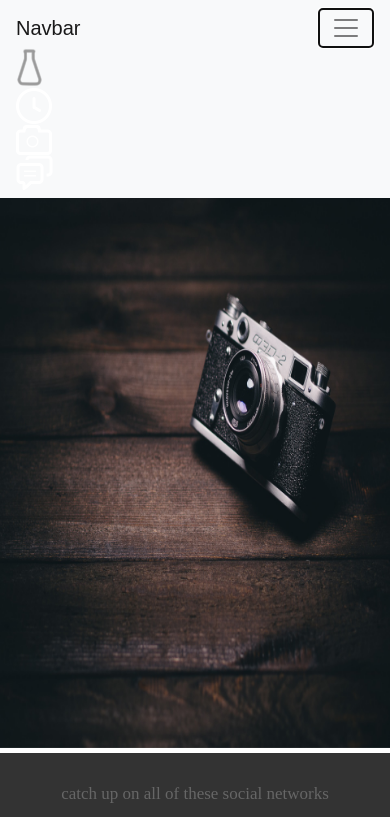
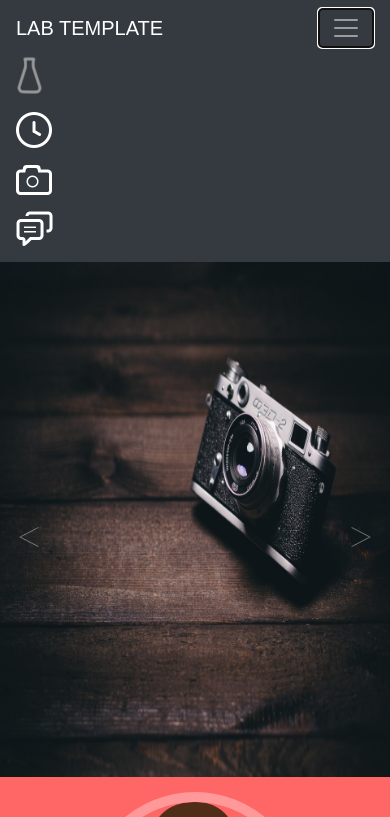
Before and after one commit to HenriBresteau/Lab, a plain HTML site: page index.html in a window 390 px wide. Both pictures are taken after a click on the button "Toggle navigation". Shown: the top 817 px of the page. Drawn offline with nearby package versions, Linux system fonts and the light colour scheme.

```diff
--- a/index.html
+++ b/index.html
@@ -14,24 +14,24 @@
 	<body>
 		<!-- Navigation  ================================================== -->
 		<header class="header header-sticky header-transparent">
-        <div class="container">
+				<div class="container-fluid">
 						<div class="row">
 
-                <nav class="navbar navbar-expand-lg navbar-light bg-light">
-                    <a class="navbar-brand" href="#">Navbar</a>
-                    <button aria-controls="navbarNavAltMarkup" aria-expanded="false" aria-label="Toggle navigation"
-                            class="navbar-toggler" data-target="#navbarNavAltMarkup" data-toggle="collapse"
-                            type="button">
+							<nav class="navbar navbar-expand-lg navbar-dark bg-dark ">
+								<a class="navbar-brand" href="#">LAB TEMPLATE</a>
+								<button class="navbar-toggler" type="button" data-toggle="collapse" data-target="#navbarSupportedContent" aria-controls="navbarSupportedContent" aria-expanded="false" aria-label="Toggle navigation">
 									<span class="navbar-toggler-icon"></span>
 								</button>
-                    <div class="collapse navbar-collapse" id="navbarNavAltMarkup">
-                        <div class="navbar-nav">
-                            <a href="#"> <img src="asset/img/header/lab.png"> </a>
-                            <a href="#"> <img src="asset/img/header/clock.png"></a>
-                            <a href="#"> <img src="asset/img/header/camera.png"></a>
-                            <a href="#"> <img src="asset/img/header/chat.png"></a>
+
+								<div class="collapse navbar-collapse " id="navbarSupportedContent">
+									<div class="navbar-nav offset-lg-9 ">
+										<a class="nav-item active nav-link"  href="#"> <img src="asset/img/header/lab.png"> </a>
+										<a class="nav-item nav-link" href="#"> <img src="asset/img/header/clock.png"></a>
+										<a class="nav-item nav-link" href="#"> <img src="asset/img/header/camera.png"></a>
+										<a class="nav-item nav-link" href="#"> <img src="asset/img/header/chat.png"></a>
 									</div>
 								</div>
+
 							</nav>
 						</div>
 				</div>
@@ -39,9 +39,8 @@
 
 
 		<main role="main">
-          <div class="container">
-              <!-- Caroussel
-              ================================================== -->
+			<div class="container-fluid text-center">
+				<!-- Caroussel ================================================== -->
 				<div class="row">
 					<div id="carousel1" class="carousel slide" data-ride="carousel">
 						<div class="carousel-inner">
@@ -49,27 +48,54 @@
 								<img  src="asset/img/content/photo1.png" alt="Photo numéro 1">
 							</div>
 							<div class ="carousel-item">
-                      <img src="asset/img/content/photo2.jpg" alt="Photo numéro 2">
+								<img  src="asset/img/content/photo2.jpg" alt="Photo numéro 2">
 							</div>
 							<div class ="carousel-item">
-                      <img src="asset/img/content/photo3.jpg" alt="Photo numéro 3">
+								<img  src="asset/img/content/photo3.jpg" alt="Photo numéro 3">
 							</div>
+							<a class="carousel-control-prev" href="#carousel1" role="button" data-slide="prev">
+							<span class="carousel-control-prev-icon" aria-hidden="true"></span>
+							<span class="sr-only">Previous</span>
+							</a>
+							<a class="carousel-control-next" href="#carousel1" role="button" data-slide="next">
+							<span class="carousel-control-next-icon" aria-hidden="true"></span>
+							<span class="sr-only">Next</span>
+							</a>
 						</div>
 
 					</div>
 
-              <!-- Corps de page
-              ================================================== -->
-              <div class="row">
-                  <p>ton corps de page</p>
+				<!-- Corps de page ================================================== -->
+
+						<div id="carousel2" class="carousel slide" data-ride="carousel">
+							<ol class="carousel-indicators">
+								<li data-target="#carousel2" data-slide-to="0" class="active"></li>
+								<li data-target="#carousel2" data-slide-to="1"></li>
+								<li data-target="#carousel2" data-slide-to="2"></li>
+							</ol>
+							<div class="carousel-inner">
+								<div class="carousel-item active">
+									<img id="Car1" src="asset/img/content/profil.png" alt="photo de profil numéro 1">
+								</div>
+								<div class="carousel-item">
+									<img id="Car1" src="asset/img/content/profil2.png" alt="photo de profil numéro 2">
+								</div>
+								<div class="carousel-item">
+									<img id="Car1" src="asset/img/content/profil3.png" alt="photo de profil numéro 3">
+								</div>
+							</div>
+							<h2> J'ai plusieurs profils donc je vous les montre.</h2>
+							<h2> Voici mes différents profils </h2>
+							<p> Henri Bresteau - Designer de Lab of Template </p>
+						</div>
 					</div>
 			</div>
 		</main>
 
 		<!-- Pied de page
 		================================================== -->
-    <footer class="container text-center">
-        <p> catch up on all of these social networks </p>
+		<footer class="container-fluid text-center ">
+			<h2> catch up on all of these social networks </h2>
 
 			<img src="asset/img/footer/Twitter.png" href="#">
 			<img src="asset/img/footer/RSS.png" href="#">
@@ -81,7 +107,7 @@
 			<img src="asset/img/footer/Pinterest.png" href="#">
 			<p>who actually reads footer text these days? <br/> WOOOOOOOOOOOOOOOOOOO</p>
 			<p> Made by Henri Bresteau </p>
-        <p><a href="#"> Free stuff </a></p>
+			<button type="button" class="btn btn-danger"><a href="#"> Free stuff </a></button>
 
 		</footer>
 
```
Lines whose indentation alone changed are shown as unchanged.
